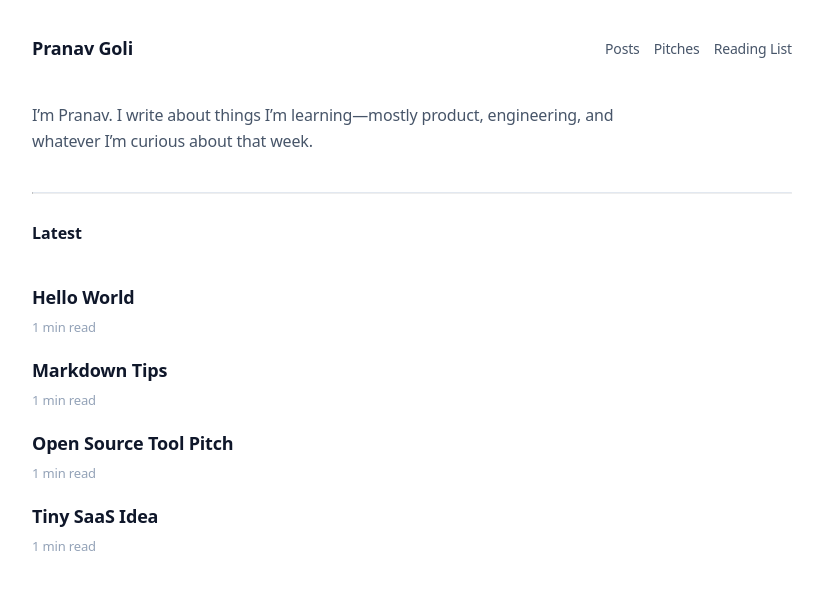
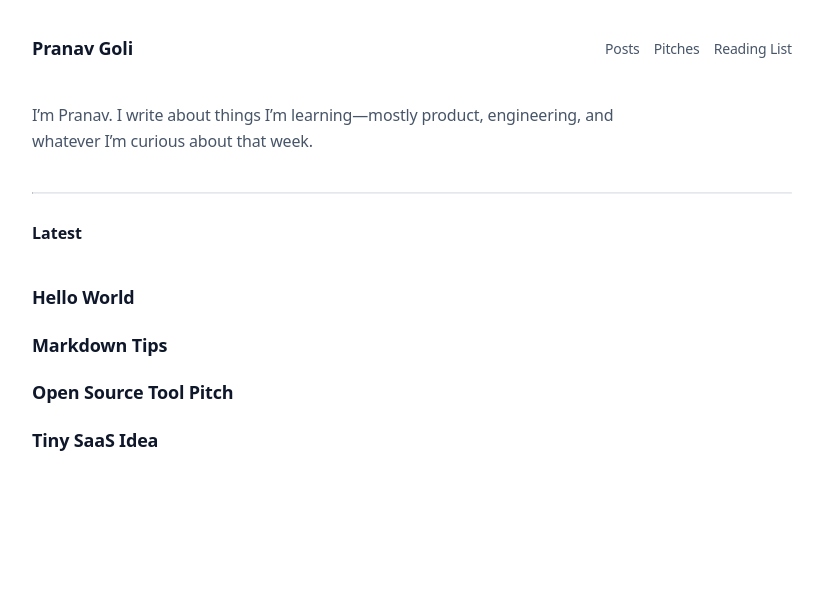
Before and after one commit to pranavgoli9/my-blog, a Next.js app: page / in a window 1280 px wide. Shown: the top 590 px of the page, without its empty margins (228-1051 px from the left). Built offline with nearby package versions, Linux system fonts and the light colour scheme.

Commit message:
add dates under titles

```diff
--- a/src/app/page.tsx
+++ b/src/app/page.tsx
@@ -36,13 +36,7 @@ export default function HomePage() {
                   <Link href={item.href}>{item.title}</Link>
                 </h2>
               </div>
-              {item.date ? (
-                <p className="metaLine">
-                  {formatShortDate(item.date)} • {item.readTimeMinutes} min read
-                </p>
-              ) : (
-                <p className="metaLine">{item.readTimeMinutes} min read</p>
-              )}
+              {item.date ? <p className="metaLine">{formatShortDate(item.date)}</p> : null}
             </li>
           ))}
         </ul>
```
